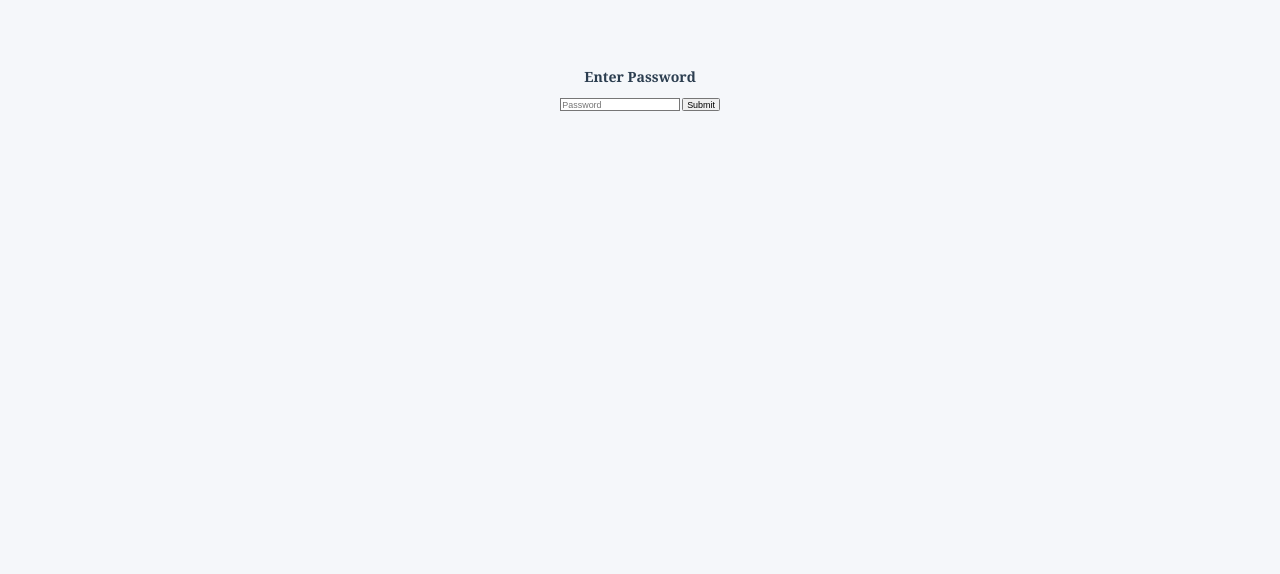
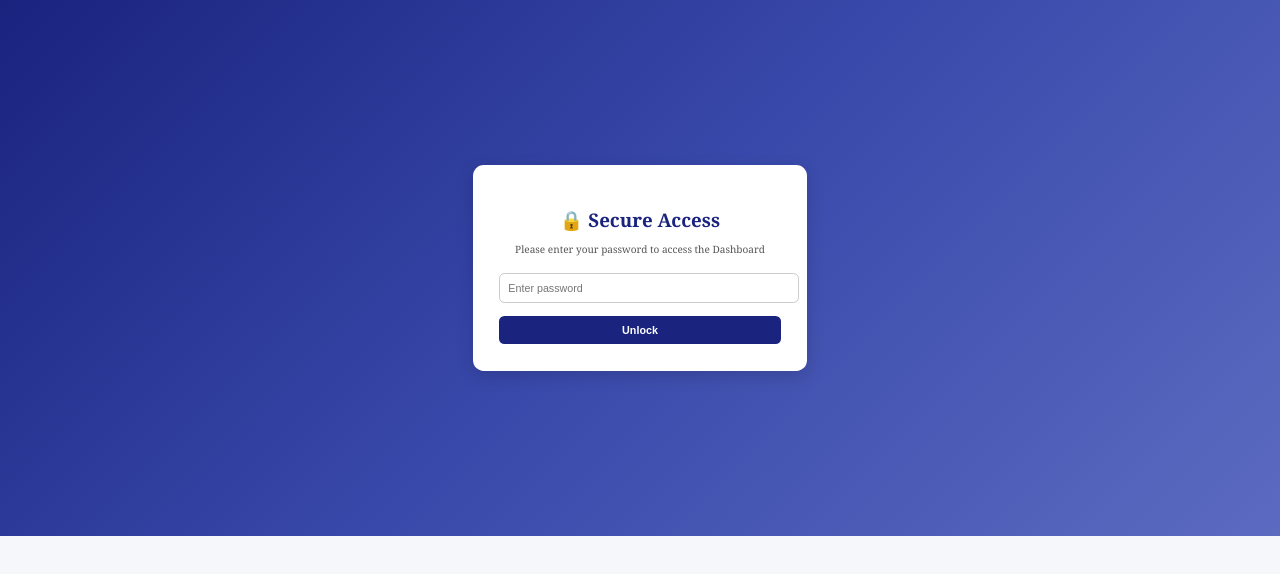
Before and after one commit to farmersmarket-hub/REACH----Langchain, a website: page index.html in a window 1280 px wide. Drawn offline with nearby package versions, Linux system fonts and the light colour scheme.

Commit message:
Update index.html

```diff
--- a/index.html
+++ b/index.html
@@ -188,18 +188,101 @@ hr {
         background-color: #3949ab;
         margin: 20px 0;
       }
+      /* ===== Login Screen Styling ===== */
+#login-screen {
+  display: flex;
+  justify-content: center;
+  align-items: center;
+  height: 100vh;
+  background: linear-gradient(135deg, #1a237e, #3949ab, #5c6bc0);
+}
+
+.login-card {
+  background: #fff;
+  padding: 40px;
+  border-radius: 16px;
+  box-shadow: 0 8px 25px rgba(0, 0, 0, 0.15);
+  width: 100%;
+  max-width: 420px;
+  text-align: center;
+  animation: fadeIn 0.6s ease-in-out;
+}
+
+.login-title {
+  font-size: 28px;
+  font-weight: bold;
+  color: #1a237e;
+  margin-bottom: 10px;
+}
+
+.login-subtitle {
+  font-size: 15px;
+  color: #555;
+  margin-bottom: 25px;
+}
+
+.login-input {
+  width: 100%;
+  padding: 12px;
+  margin-bottom: 20px;
+  border: 1.5px solid #ccc;
+  border-radius: 8px;
+  font-size: 16px;
+  transition: all 0.3s ease;
+}
+
+.login-input:focus {
+  border-color: #1a237e;
+  outline: none;
+  box-shadow: 0 0 6px rgba(26, 35, 126, 0.3);
+}
+
+.login-button {
+  width: 100%;
+  padding: 12px;
+  background: #1a237e;
+  color: #fff;
+  border: none;
+  border-radius: 8px;
+  font-size: 16px;
+  font-weight: bold;
+  cursor: pointer;
+  transition: background 0.3s ease;
+}
+
+.login-button:hover {
+  background: #0d185e;
+}
+
+.login-error {
+  color: #d32f2f;
+  font-size: 14px;
+  margin-top: 10px;
+  display: none;
+}
+
+@keyframes fadeIn {
+  from { opacity: 0; transform: translateY(-20px); }
+  to { opacity: 1; transform: translateY(0); }
+}
+
     </style>
   </head>
 
   <body>
 
 <!-- 🔑 Login Screen -->
-<div id="login-screen" style="text-align:center; margin-top:100px;">
-  <h2>Enter Password</h2>
-  <input type="password" id="password-input" placeholder="Password" />
-  <button onclick="checkPassword()">Submit</button>
-  <p id="error-msg" style="color:red; display:none;">Incorrect password.</p>
+
+<div id="login-screen">
+  <div class="login-card">
+    <h2 class="login-title">🔒 Secure Access</h2>
+    <p class="login-subtitle">Please enter your password to access the Dashboard</p>
+    <input type="password" id="password-input" placeholder="Enter password" class="login-input"/>
+    <button onclick="checkPassword()" class="login-button">Unlock</button>
+    <p id="error-msg" class="login-error">Incorrect password. Please try again.</p>
+  </div>
 </div>
+
 
 <!-- 🔒 Hidden container for dashboard -->
 <div id="diagram-container" style="display:none;">
```
